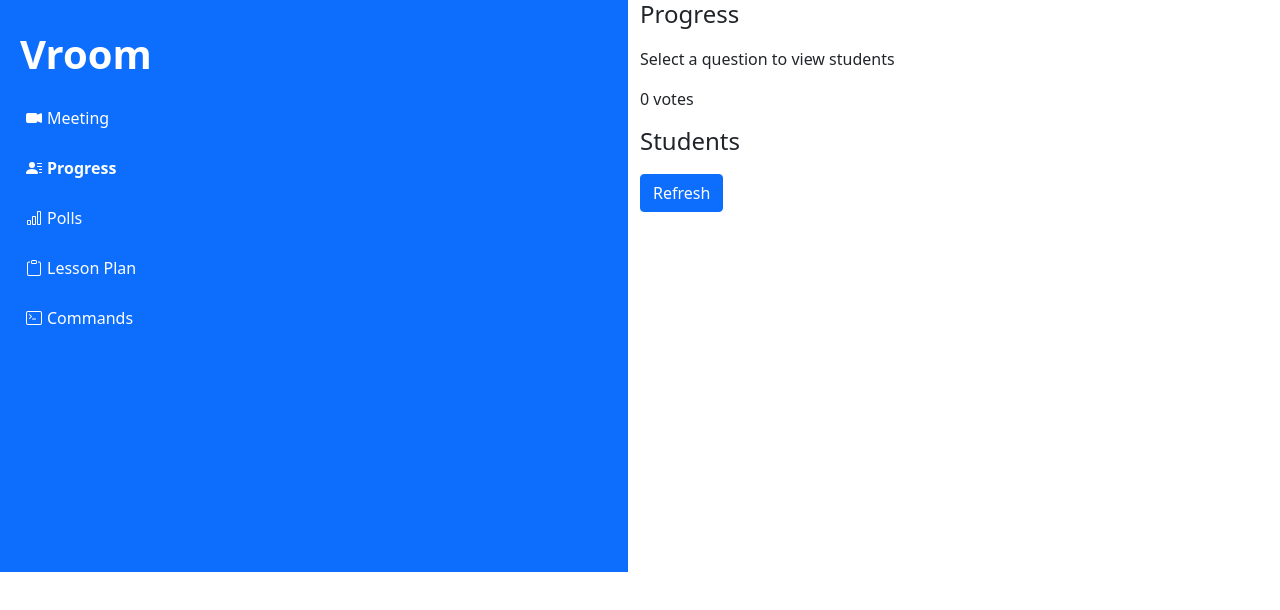
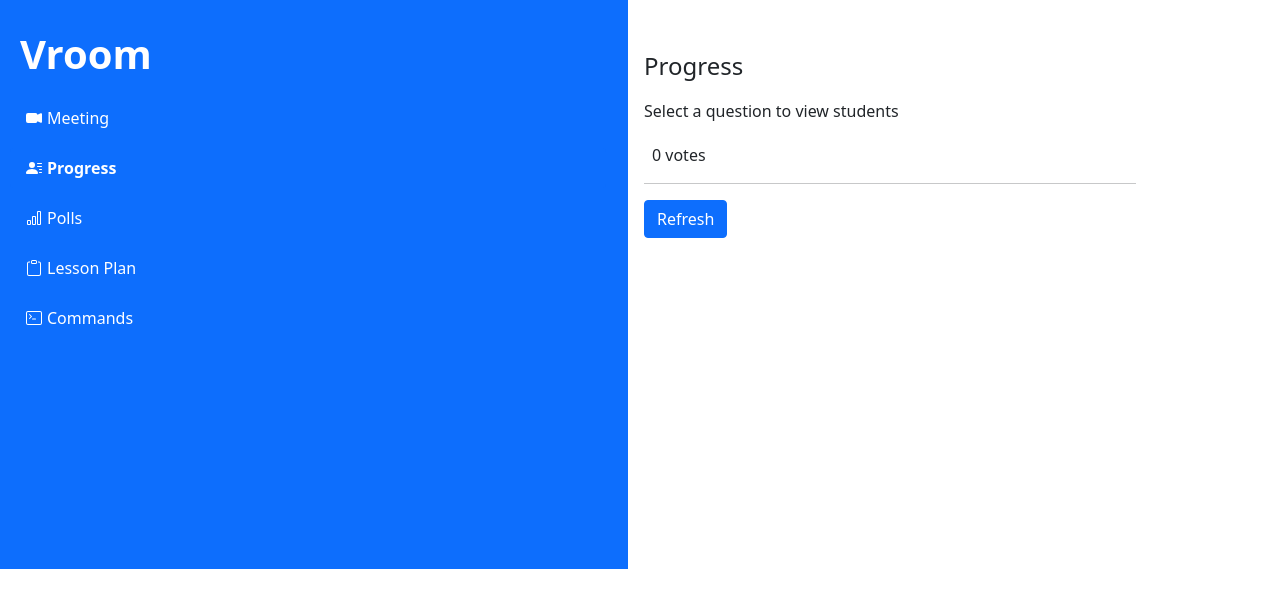
Before and after one commit to barney54321/Vroom, a React (Create React App) app: page / in a window 1280 px wide. Both pictures are taken after a click on the tab "Progress". Shown: the top 610 px of the page. Built offline with nearby package versions, Linux system fonts and the light colour scheme.

Commit message:
more style

```diff
--- a/src/App.css
+++ b/src/App.css
@@ -71,7 +71,7 @@
 }
 
 .col {
-  height: 572px;
+  height: 569.2px;
   width: 30%;
 }
 
@@ -163,5 +163,11 @@ h4 {
 }
 
 .tab-container {
-  height: 572px;
+  height: 569.2px;
 }
+
+.total-votes {
+  margin-top: 5px;
+  padding-left: 8px;
+  padding-top: 4px;
+}
--- a/src/Components/Tabs/DefaultProgress.js
+++ b/src/Components/Tabs/DefaultProgress.js
@@ -6,7 +6,7 @@ import axios from "axios";
 
 const DefaultProgress = () => {
     const [activeIndex, setActiveIndex] = useState(0);
-    const [showStudents, setShowStudents] = useState(true);
+    const [showStudents, setShowStudents] = useState(false);
 
     const {
         setProgress,
@@ -19,6 +19,11 @@ const DefaultProgress = () => {
         // refresh button
         axios.get("http://127.0.0.1:8080/getprogress").then(res => {
             setProgress(res.data.questions)
+
+            // Check logic on whether to show students or not
+            if (res.data.questions) {
+                setShowStudents(true);
+            }
         }).catch(err => {
             console.log(err)
         });
@@ -27,19 +32,20 @@ const DefaultProgress = () => {
     }
 
     return (
-        <div>
+        <div className="p-1 tab-container">
             <div>
-                <h4>Progress</h4>
+                <h4 className="mt-5">Progress</h4>
                 <p>Select a question to view students</p>
                 <BarObject question=" " activeIndex={activeIndex} setActiveIndex={setActiveIndex}></BarObject>
             </div>
+            <hr></hr>
             <div className="students">
                 {showStudents && <h4>Students</h4>}
-                <ListGroup>
+                <ListGroup className={showStudents && "mb-3"}>
                     {showStudents && progress.length!== 0 ? progress[activeIndex].names.map((student, index) => <ListGroup.Item >{student}</ListGroup.Item>) : console.log("none")}
                 </ListGroup>
             </div>
-            <Button onClick={getProgress}>Refresh</Button>
+            <Button className="mb-5" onClick={getProgress}>Refresh</Button>
         </div>
 
     )
--- a/src/Components/Tabs/Meetings/LeaveMeeting.js
+++ b/src/Components/Tabs/Meetings/LeaveMeeting.js
@@ -30,7 +30,7 @@ const LeaveMeeting = () => {
     return (
         <div className="tab-container">
             <div className="p-1 your-meeting">
-                <h4 className="mt-5">Your Meeting</h4>
+                <h4 className="pt-5">Your Meeting</h4>
                 <Form onSubmit={updateName}>
                     <Form.Group>
                         <Form.Label class="mb-2">Edit your zoom name</Form.Label>
--- a/src/Components/Tabs/Meetings/Meeting.js
+++ b/src/Components/Tabs/Meetings/Meeting.js
@@ -18,7 +18,7 @@ const Meeting = () => {
     }
     return (
         <div className="p-1">
-            <h4>Launch an assistant</h4>
+            <h4 className="pt-5">Launch an assistant</h4>
             <Form onSubmit={launch}>
                 <Form.Group>
                     <Form.Label className="mb-2">URL of the zoom meeting</Form.Label>
--- a/src/Components/Tabs/Poll/ExistingPolls.js
+++ b/src/Components/Tabs/Poll/ExistingPolls.js
@@ -26,14 +26,14 @@ const ExistingPolls = (props) => {
     }
 
     return (
-        <div>
-            <h4>Existing Polls</h4>
+        <div className="tab-container">
+            <h4 className="pt-5">Existing Polls</h4>
             <ListGroup defaultActiveKey="">
 
             {polls.map((poll, index) => (<ExistingPoll key={index} poll={poll} index={index} deletePoll={deletePoll}/>))}
 
             </ListGroup>
-            <Button variant="primary" onClick={addPoll}>Add Poll</Button>
+            <Button className="mt-3" variant="primary" onClick={addPoll}>Add Poll</Button>
         </div>
     )
 }
--- a/src/Components/Tabs/Poll/ViewPoll.js
+++ b/src/Components/Tabs/Poll/ViewPoll.js
@@ -80,9 +80,9 @@ const ViewPoll = (props) => {
 
 
     return (
-        <div>
+        <div className="tab-container">
             <div>
-                <h4>Poll Results</h4>
+                <h4 className="pt-5">Poll Results</h4>
                 <p>Select an answer to view students</p>
                 <BarObject
                     options={options}
```
